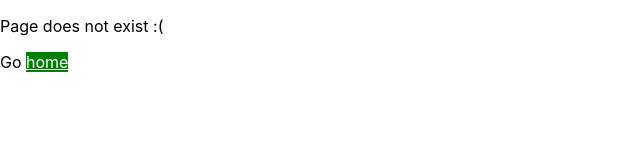
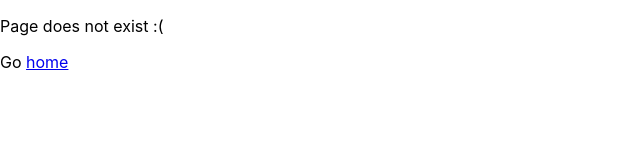
Before and after one commit to ericayee/hci-t6, a React (Create React App) app: page / in a window 1280 px wide. Shown: the top 160 px of the page, without its empty margins (0-640 px from the left). Built offline with nearby package versions, Linux system fonts and the light colour scheme.

Commit message:
fixed home link on error page

```diff
--- a/package.json
+++ b/package.json
@@ -7,7 +7,6 @@
     "@testing-library/jest-dom": "^4.2.4",
     "@testing-library/react": "^9.3.2",
     "@testing-library/user-event": "^7.1.2",
-    "gh-pages": "^2.2.0",
     "react": "^16.12.0",
     "react-dom": "^16.12.0",
     "react-dropdown-select": "^4.1.1",
@@ -39,5 +38,8 @@
       "last 1 firefox version",
       "last 1 safari version"
     ]
+  },
+  "devDependencies": {
+    "gh-pages": "^2.2.0"
   }
 }
--- a/src/components/Error.js
+++ b/src/components/Error.js
@@ -5,7 +5,7 @@ const Error = () => {
     return (
        <div>
           <p>Page does not exist :(</p>
-          <p>Go <NavLink to="/">home</NavLink></p>
+          <p>Go <NavLink to="/hci-t6/home">home</NavLink></p>
        </div>
     );
 }
```
Also changed, not shown: 1 other file (tests, documents, lock files or other folders).
